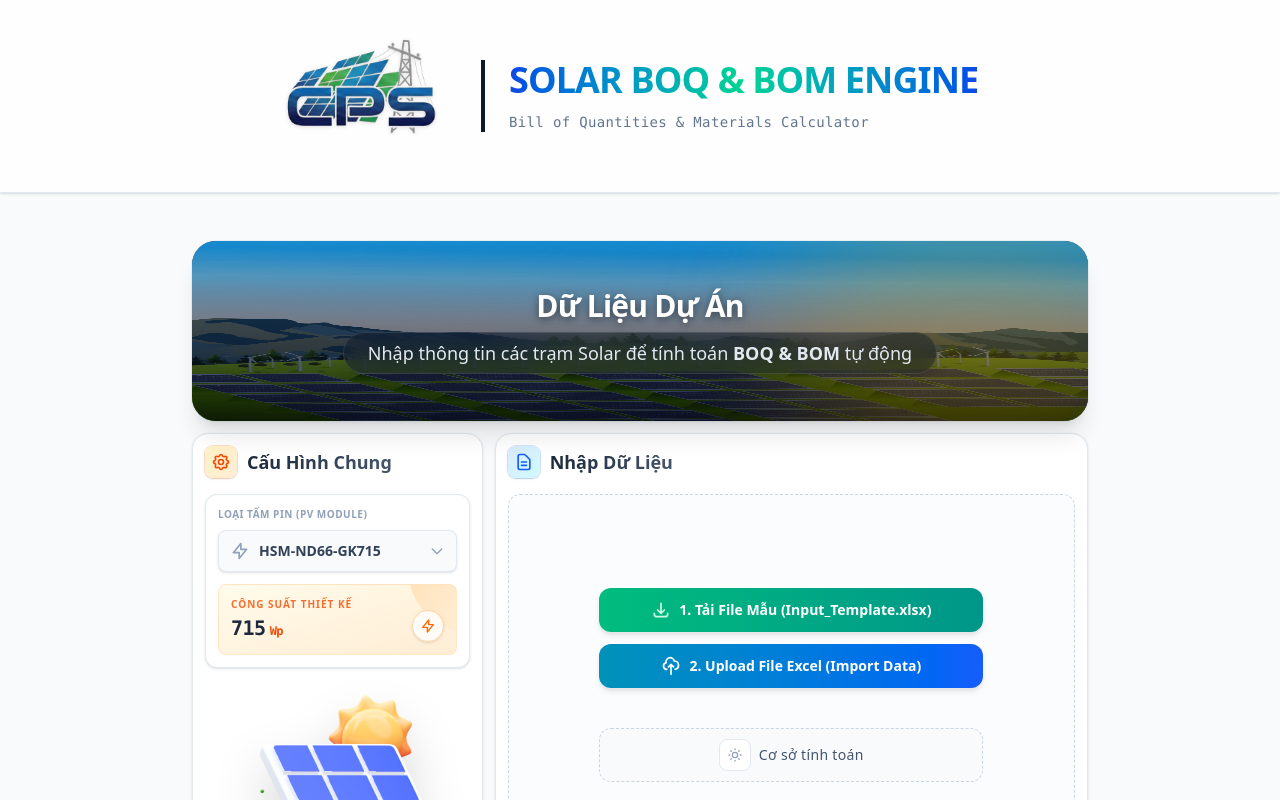
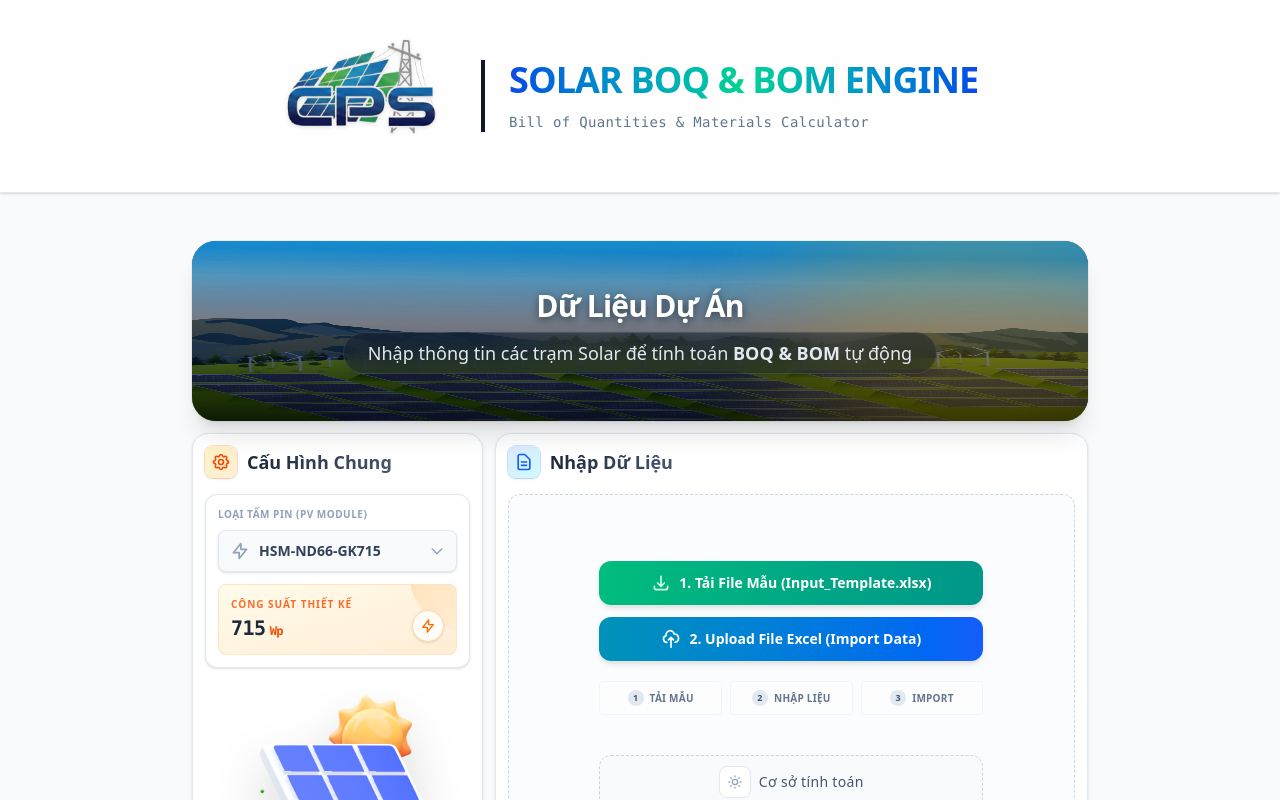
Before and after one commit to huy16/CPS-Solar-BOM, a React (Vite) app: page / in a window 1280 px wide. Shown: the top 800 px of the page. Built offline with nearby package versions, Linux system fonts and the light colour scheme.

Commit message:
fix: restore missing instructions and fix syntax errors

```diff
--- a/src/presentation/components/BulkInputComponent.jsx
+++ b/src/presentation/components/BulkInputComponent.jsx
@@ -380,6 +380,22 @@ export default function BulkInputComponent({ onDataParsed }) {
                                     2. Upload File Excel (Import Data)
                                 </button>
                             </div>
+
+                            {/* Interactive Steps Guide - Compact */}
+                            <div className="mt-2 w-full grid grid-cols-1 sm:grid-cols-3 gap-2 text-[10px] font-semibold text-slate-500 uppercase tracking-wide">
+                                <div className="bg-white/60 p-2 rounded border border-slate-100 flex items-center justify-center gap-1.5">
+                                    <span className="w-4 h-4 rounded-full bg-slate-200 text-slate-600 flex items-center justify-center font-bold text-[9px]">1</span>
+                                    <span>Tải Mẫu</span>
+                                </div>
+                                <div className="bg-white/60 p-2 rounded border border-slate-100 flex items-center justify-center gap-1.5">
+                                    <span className="w-4 h-4 rounded-full bg-slate-200 text-slate-600 flex items-center justify-center font-bold text-[9px]">2</span>
+                                    <span>Nhập Liệu</span>
+                                </div>
+                                <div className="bg-white/60 p-2 rounded border border-slate-100 flex items-center justify-center gap-1.5">
+                                    <span className="w-4 h-4 rounded-full bg-slate-200 text-slate-600 flex items-center justify-center font-bold text-[9px]">3</span>
+                                    <span>Import</span>
+                                </div>
+                            </div>
                         </div>
 
                         <button
```
